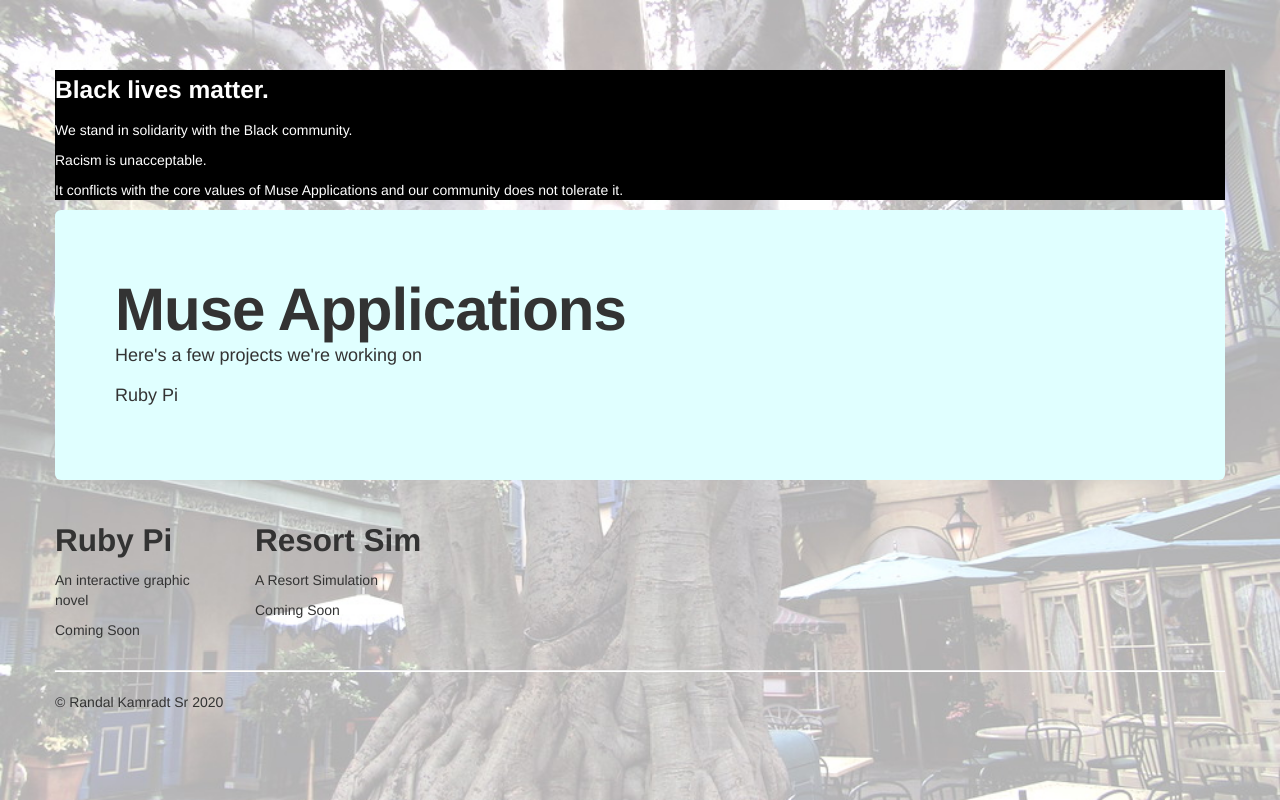
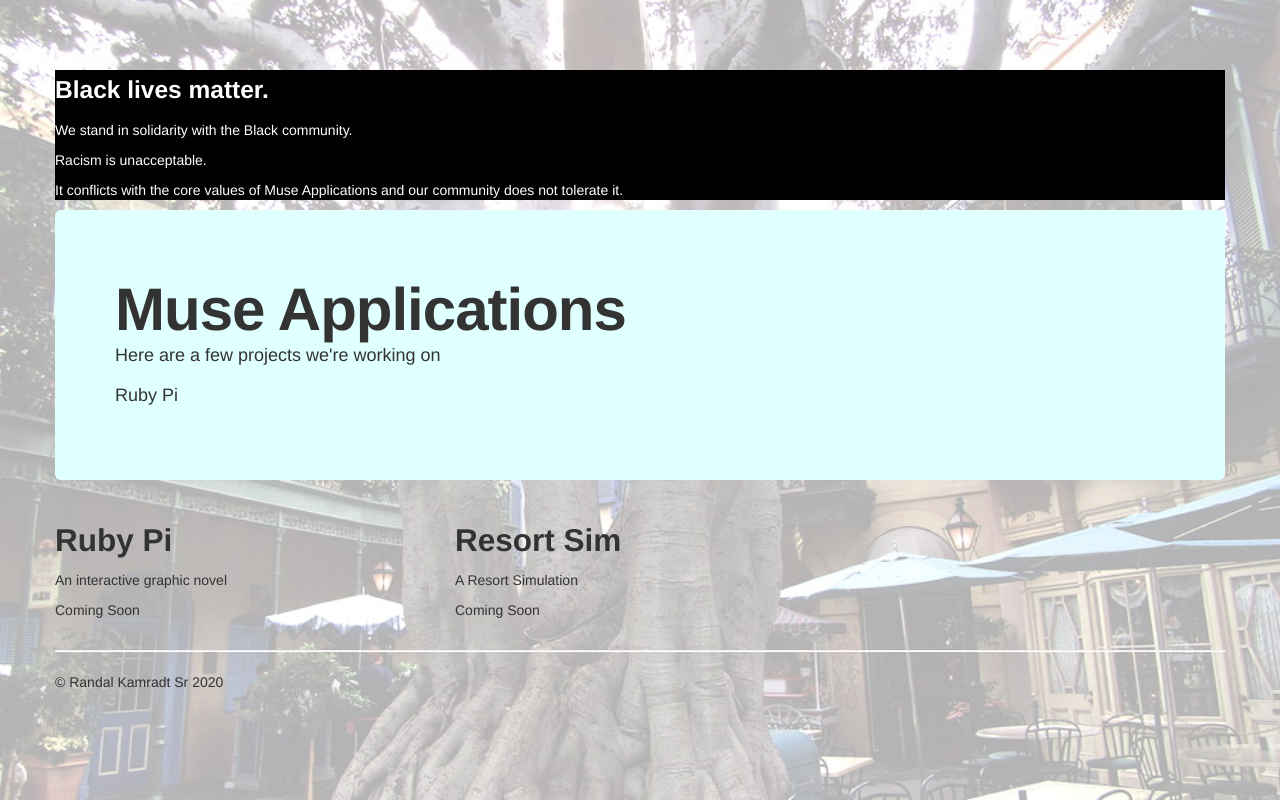
Before and after one commit to MuseApplications/MuseApplications.github.io, a plain HTML site: page index.html in a window 1280 px wide. Drawn offline with nearby package versions, Linux system fonts and the light colour scheme.

```diff
--- a/index.html
+++ b/index.html
@@ -56,18 +56,18 @@
       <!-- Main hero unit for a primary marketing message or call to action -->
       <div class="hero-unit" style="background: LightCyan">
         <h1>Muse Applications</h1>
-        <p>Here's a few projects we're working on</p>
+        <p>Here are a few projects we're working on</p>
         <p>Ruby Pi</p>
       </div>
 
       <!-- Example row of columns -->
       <div class="row">
-        <div class="span2">
+        <div class="span4">
           <h2>Ruby Pi</h2>
           <p>An interactive graphic novel</p>
           <p>Coming Soon</p>
         </div>
-        <div class="span2">
+        <div class="span4">
           <h2>Resort Sim</h2>
           <p>A Resort Simulation</p>
           <p>Coming Soon</p>
```
